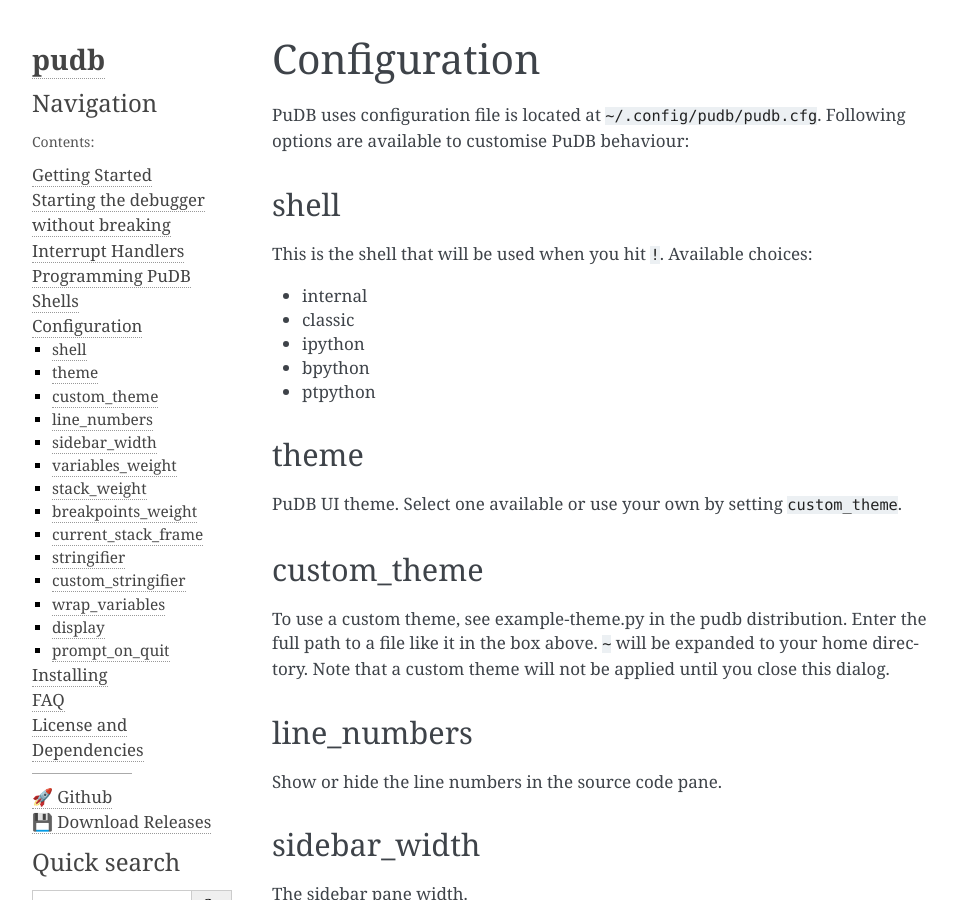
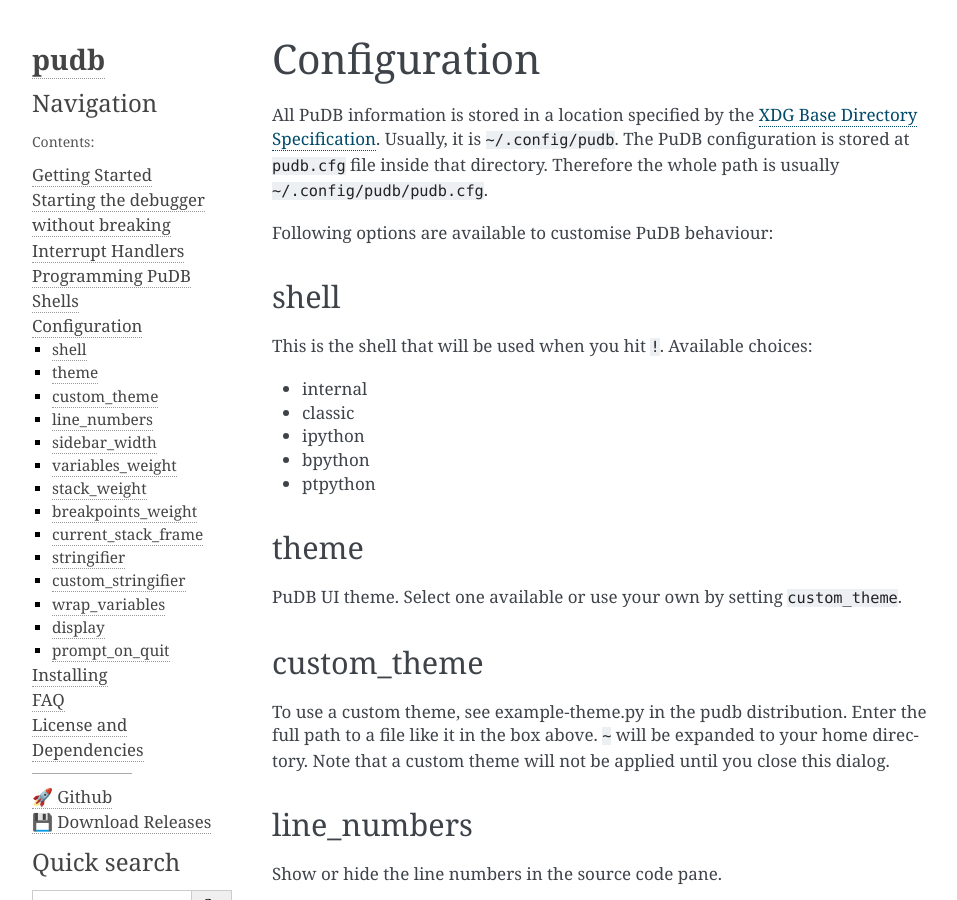
Before and after one commit to inducer/pudb, a Sphinx documentation site: the page built from doc/configuration.rst, in a window 1280 px wide and 900 px high. Shown: the whole window, without its empty margins (148-1105 px from the left). Built offline with Sphinx 7.4.7, drawn with Linux system fonts in a browser that asks for light colours.

Commit message:
Corrected the config file path desctiption

```diff
--- a/doc/configuration.rst
+++ b/doc/configuration.rst
@@ -1,7 +1,13 @@
 Configuration
 -------------
 
-PuDB uses configuration file is located at ``~/.config/pudb/pudb.cfg``.
+All PuDB information is stored in a location specified by the `XDG Base
+Directory Specification
+<http://standards.freedesktop.org/basedir-spec/basedir-spec-latest.html>`_.
+Usually, it is ``~/.config/pudb``. The PuDB configuration is stored at
+``pudb.cfg`` file inside that directory. Therefore the whole path is usually
+``~/.config/pudb/pudb.cfg``.
+
 Following options are available to customise PuDB behaviour:
 
 shell
```
